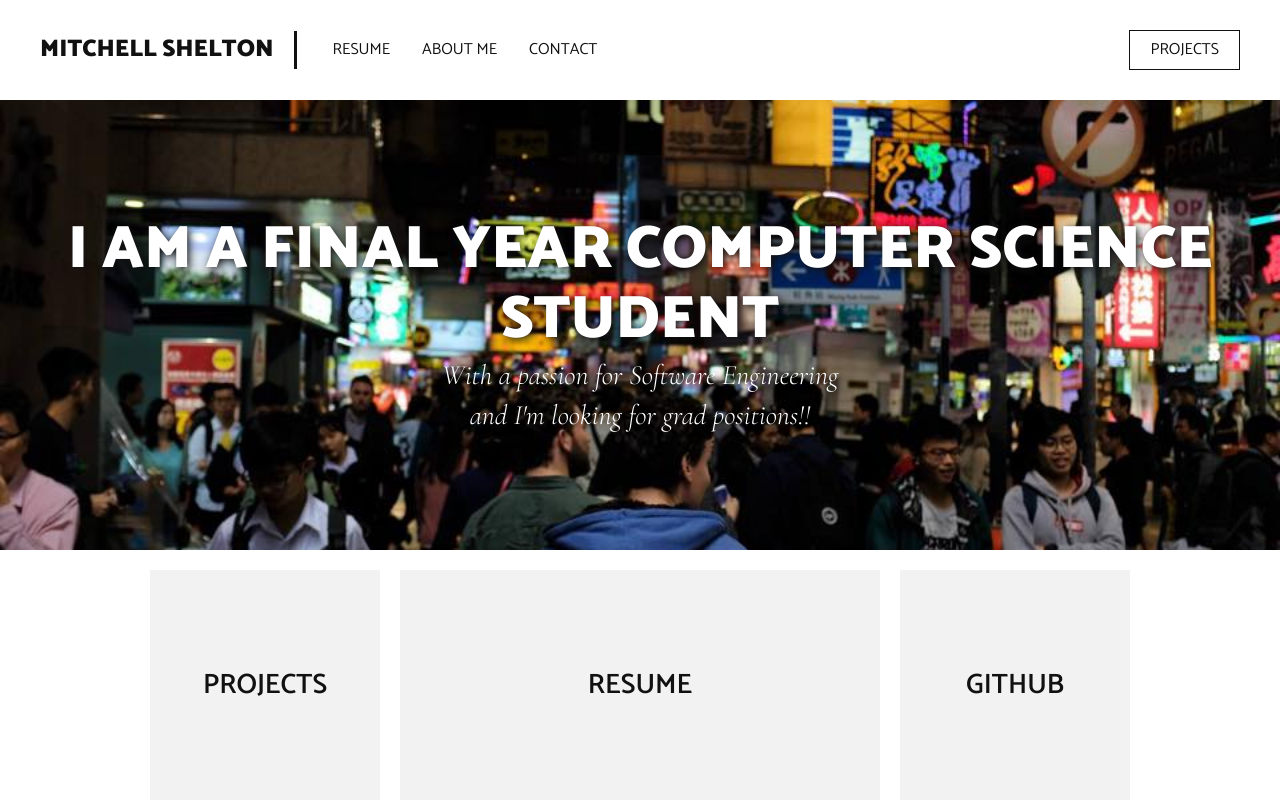
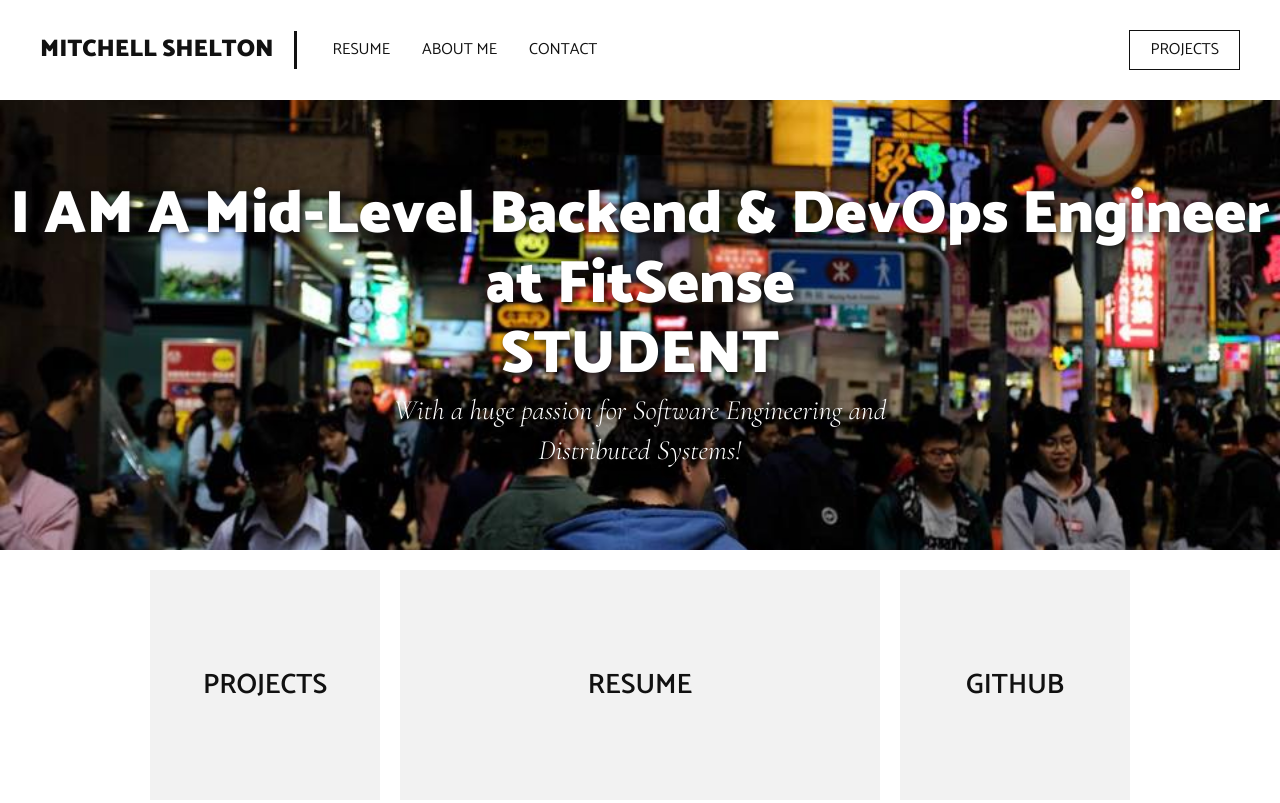
Before and after one commit to armoured/armoured.github.io, a plain HTML site: page index.html in a window 1280 px wide. Shown: the top 803 px of the page. Drawn offline with nearby package versions, Linux system fonts and the light colour scheme.

Commit message:
Add files via upload

```diff
--- a/index.html
+++ b/index.html
@@ -24,8 +24,8 @@
 
       <section class="index-banner">
         <div class="vertical-center">
-          <h2>I AM A FINAL YEAR COMPUTER SCIENCE<br>STUDENT</h2>
-          <h1>With a passion for Software Engineering<br>and I'm looking for grad positions!!</h1>
+          <h2>I AM A Mid-Level Backend & DevOps Engineer at FitSense<br>STUDENT</h2>
+          <h1>With a huge passion for Software Engineering and Distributed Systems!</h1>
         </div>
       </section>
       <div class="wrapper">
```
Also changed, not shown: about.html (+1 -1 lines), 1 other file.
